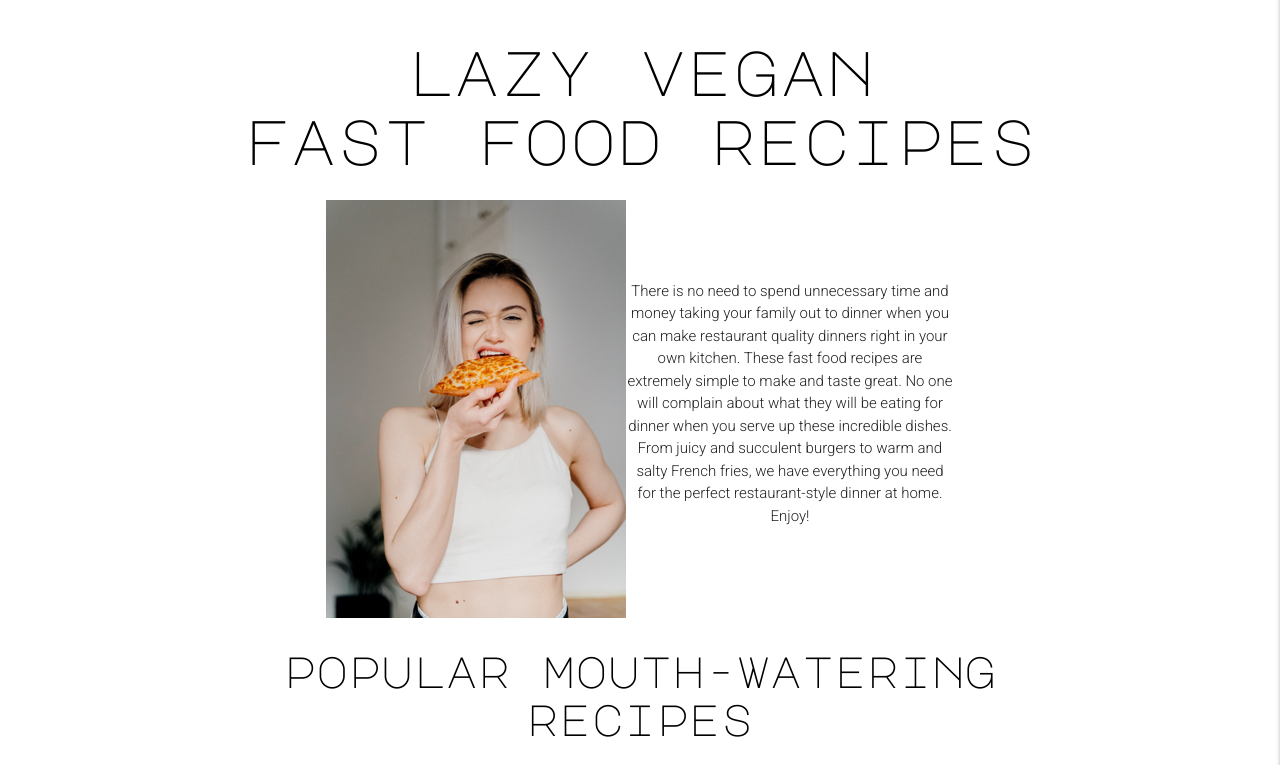
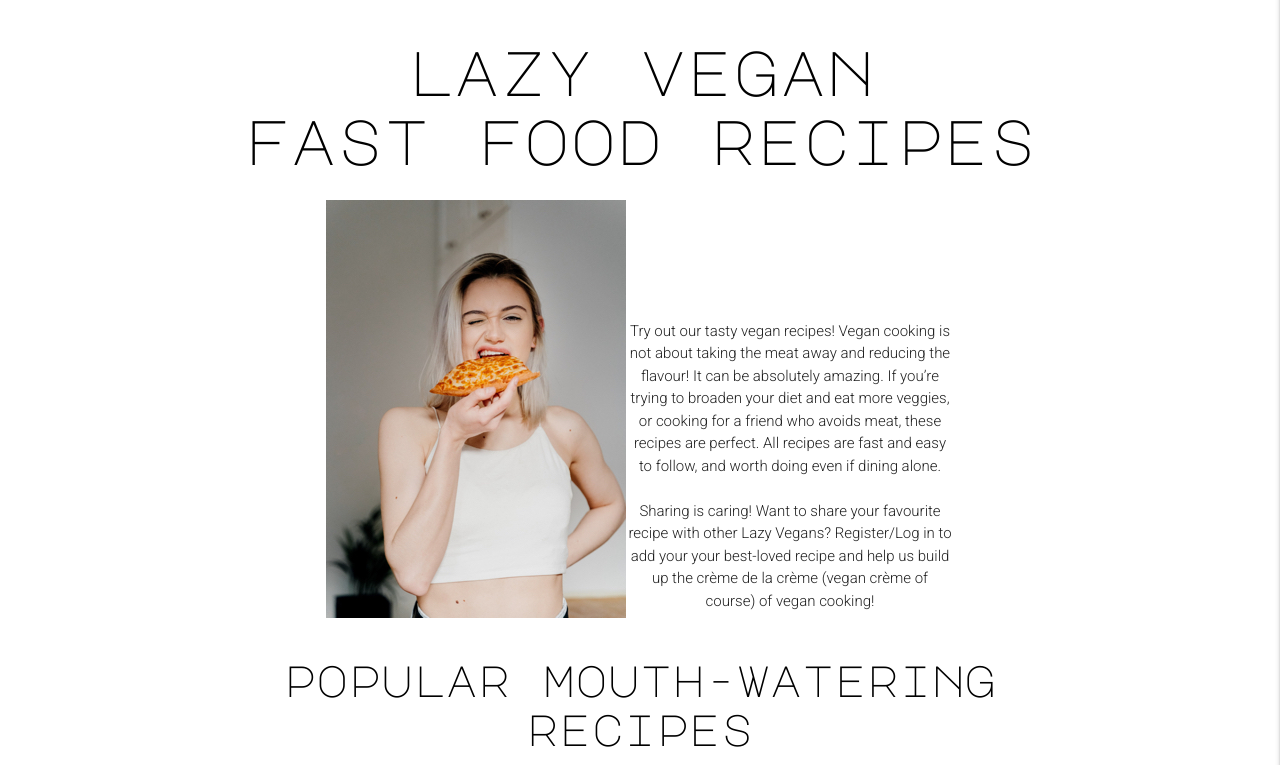
Before and after one commit to jennymalmoe/LazyVegan, a Flask app: page / in a window 1280 px wide. Shown: the part 70-835 px from the top of the page. Run offline with Flask 2, Linux system fonts and the light colour scheme; data that the repository does not hold is empty; some libraries are stand-ins or nearby versions.

```diff
--- a/static/css/style.css
+++ b/static/css/style.css
@@ -5,7 +5,7 @@ body {
     font-family: Roboto;
 }
 
-h1, h3, h4 {
+h1, h3, h4, h5 {
     font-family: Major Mono Display;
 }
 
@@ -32,9 +32,7 @@ nav ul li:hover {
 }
 
 .home-text {
-   padding-top: 80px;
-   padding-left: 40px;
-
+   padding-top: 120px;
 }
 
 /* Searchbar in Recipe page */
@@ -145,3 +143,7 @@ nav ul li:hover {
 .recipe_header {
     font-family: Roboto;
 }
+
+.category-name {
+    font-size: 25px;
+}
--- a/templates/home.html
+++ b/templates/home.html
@@ -8,12 +8,12 @@
       <div class="row">
         <div class="col-6 my-5">
             <img class="girl responsive-img col-5" src="static/images/girl.jpg" alt="Blond young woman eating pizza">
-            <p class="home-text col-12 center-align">There is no need to spend unnecessary time and money taking your family
-            out to dinner when you can make restaurant quality dinners right in your own kitchen.
-            These fast food recipes are extremely simple to make and taste great.
-            No one will complain about what they will be eating for dinner when
-            you serve up these incredible dishes. From juicy and succulent burgers to warm and salty French fries,
-            we have everything you need for the perfect restaurant-style dinner at home.<br>Enjoy!</p>
+            <p class="home-text col-12 center-align">Try out our tasty vegan recipes! Vegan cooking is not about taking the meat away
+              and reducing the flavour! It can be absolutely amazing. If you’re trying to broaden your diet
+              and eat more veggies, or cooking for a friend who avoids meat, these recipes are perfect.
+              All recipes are fast and easy to follow, and worth doing even if dining alone.<br><br>
+              Sharing is caring! Want to share your favourite recipe with other Lazy Vegans?
+              Register/Log in to add your your best-loved recipe and help us build up the crème de la crème (vegan crème of course) of vegan cooking!</p>
           </div>
       </div>
     </div>
@@ -22,25 +22,7 @@
 
 <!-- Popular recipes example 1 -->
 <div class="row">
-    <div class="col s4 m4">
-      <div class="card hoverable">
-        <div class="card-image">
-          <img class="responsive-img" src="static/images/pancake.jpg" alt="Someone is pouring syrup on pancakes">
-          <span class="card-title card-panel green lighten-3 z-depth-5">Vegan Pancakes</span>
-        </div>
-        <div class="card-content">
-          <p>These quick and easy pancakes require just 6 ingredients.
-             Perfect for a lazy weekend morning! Melt-in-your-mouth, easy, light and fluffy
-             vegan pancakes.</p>
-        </div>
-        <div class="card-action">
-          <a href="{{ url_for('get_recipe')}}" class="waves-effect waves-light btn-small black"></i>See All of Our Recipes</a>
-        </div>
-      </div>
-    </div>
-
-  <!-- Popular recipes example 2 -->
- <div class="col s4 m4">
+  <div class="col s4 m4">
     <div class="card hoverable">
       <div class="card-image">
         <img class="responsive-img" src="static/images/burger.png" alt="A plate of hamburger with fries">
@@ -56,7 +38,26 @@
     </div>
   </div>
 
-<!-- Popular recipes example 3 -->
+  <!-- Popular recipes example 2 -->
+  <div class="col s4 m4">
+    <div class="card hoverable">
+      <div class="card-image">
+        <img class="responsive-img" src="static/images/pizza.png" alt="Someone is pouring syrup on pancakes">
+        <span class="card-title card-panel green lighten-3 z-depth-5">Caprece Pizza</span>
+      </div>
+      <div class="card-content">
+        <p>This vegan caprese pizza is a dream come true. Crisp and bubbly pizza crust is topped with zesty garlic,
+          homemade cashew mozzarella and lots of fresh basil</p>
+      </div>
+      <div class="card-action">
+        <a href="{{ url_for('get_recipe')}}" class="waves-effect waves-light btn-small black"></i>See All of Our Recipes</a>
+      </div>
+    </div>
+  </div>
+
+
+
+  <!-- Popular recipes example 3 -->
   <div class="col s4 m4">
     <div class="card hoverable">
       <div class="card-image">
--- a/templates/recipe_details.html
+++ b/templates/recipe_details.html
@@ -4,8 +4,8 @@
 
 <div>
     <h4 class="recipe_header">{{ recipe.recipe_name }}</h4>
-    <h5 class="thin">{{ recipe.category_name }}</h5>
-    <img src="{{ recipe.recipe_img }}">
+    <p class="category-name">{{ recipe.category_name }}</p>
+    <img src="{{ recipe.recipe_img }}" onerror="this.src='/static/images/default.jpg'">
     <p>Ingredients:<br> {{ recipe.recipe_ingredients }}</p>
     <p>Directions:<br> {{ recipe.recipe_directions }}</p>
     <em>{{ recipe.gluten_free }}</em>
```
Also changed, not shown: templates/profile.html (+5 -5 lines), templates/recipe.html (+3 -7 lines), templates/shop.html (+7 -7 lines), README.md, static/images/falafel.png (added), static/images/pancake.jpg (deleted), 1 other file.
